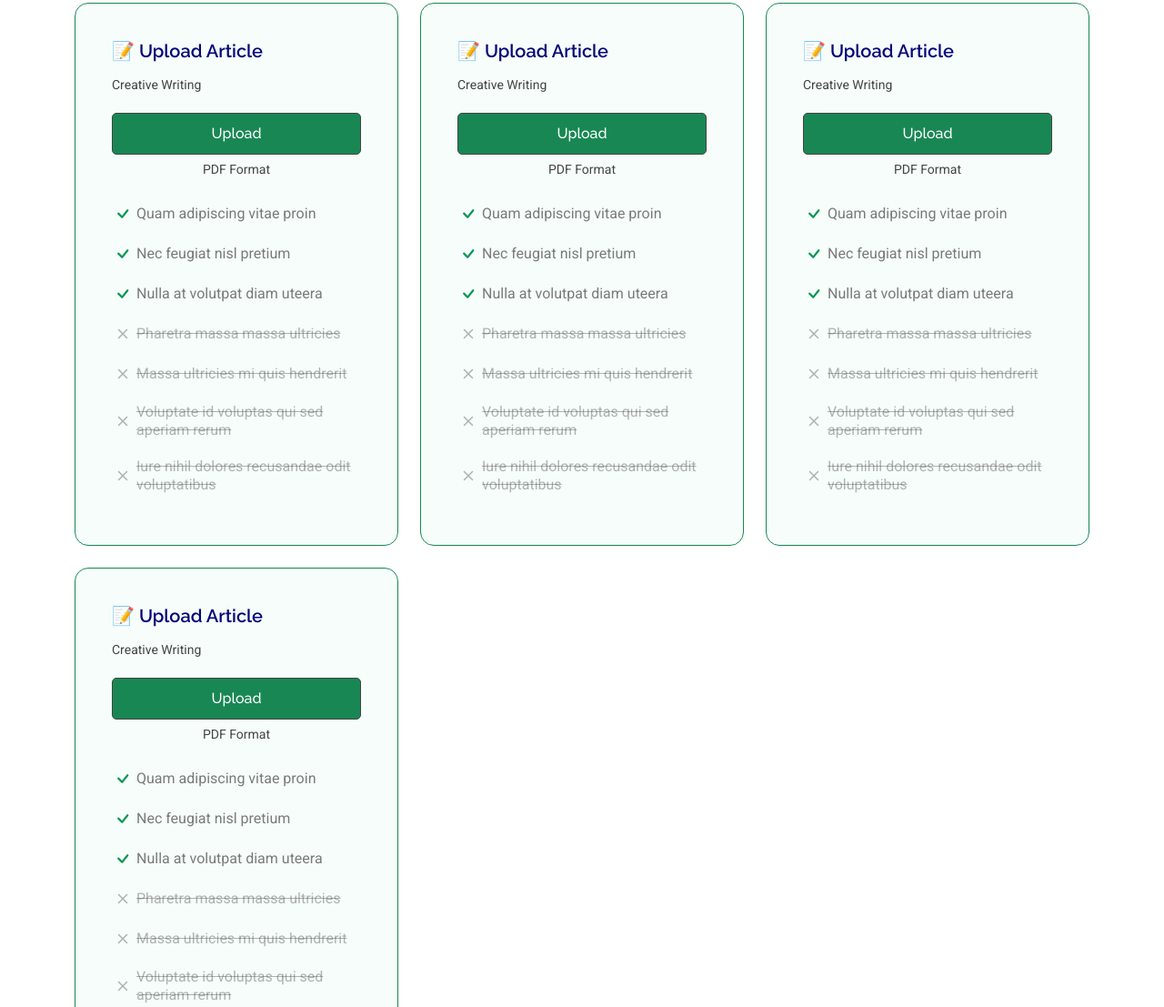
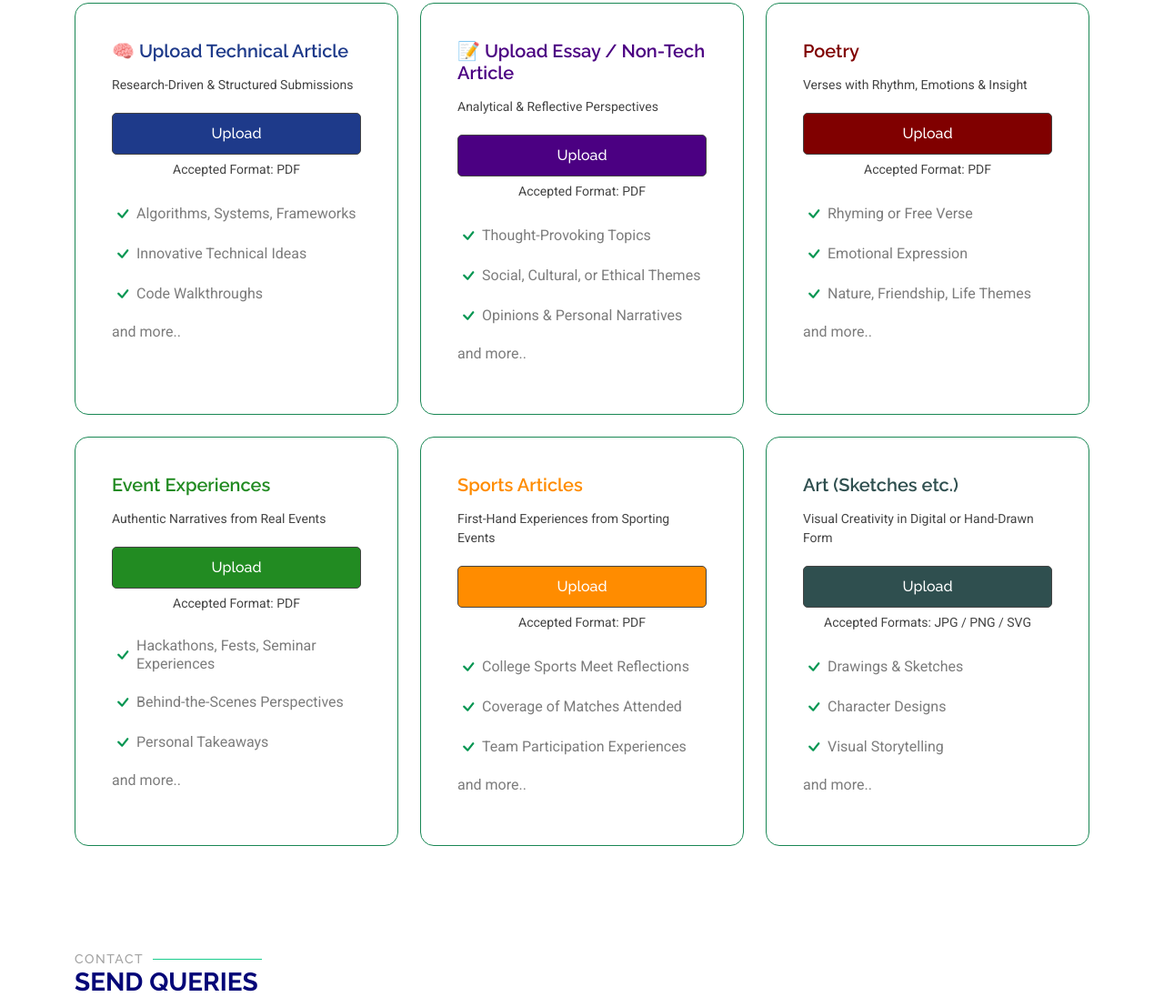
Before and after one commit to CSBS-MITM/magazine-upload-portal, a plain HTML site: page index.html in a window 1280 px wide. Shown: the part 1259-2366 px from the top of the page at 91% size. Drawn offline with Linux system fonts and the light colour scheme.

Commit message:
Added content, colors

```diff
--- a/assets/css/main.css
+++ b/assets/css/main.css
@@ -1425,7 +1425,7 @@ section,
 # Pricing Section
 --------------------------------------------------------------*/
 .pricing .pricing-item {
-  background-color: color-mix(in srgb, var(--accent-color), transparent 96%);
+  /* background-color: color-mix(in srgb, var(--accent-color), transparent 96%); */
   padding: 40px 40px;
   height: 100%;
   border-radius: 15px;
@@ -1758,6 +1758,29 @@ section,
   font-size: 1.3rem !important;
 }
 
+/* Hover effects */
+.btn-tech:hover {
+  background-color: #143175 !important;
+}
+.btn-essay:hover {
+  background-color: #3a0066 !important;
+}
+
+.btn-poetry:hover {
+  background-color: #660000 !important;
+}
+.btn-event:hover {
+  background-color: #145214 !important;
+}
+.btn-sports:hover {
+  background-color: #cc6e00 !important;
+}
+.btn-art:hover {
+  background-color: #1c1c1c !important;
+}
+
+
+
 @media (max-width: 768px){
   .sitename{
     font-size: larger !important;
--- a/index.html
+++ b/index.html
@@ -15,7 +15,9 @@
   <!-- Fonts -->
   <link href="https://fonts.googleapis.com" rel="preconnect">
   <link href="https://fonts.gstatic.com" rel="preconnect" crossorigin>
-  <link href="https://fonts.googleapis.com/css2?family=Roboto:ital,wght@0,100;0,300;0,400;0,500;0,700;0,900;1,100;1,300;1,400;1,500;1,700;1,900&family=Poppins:ital,wght@0,100;0,200;0,300;0,400;0,500;0,600;0,700;0,800;0,900;1,100;1,200;1,300;1,400;1,500;1,600;1,700;1,800;1,900&family=Raleway:ital,wght@0,100;0,200;0,300;0,400;0,500;0,600;0,700;0,800;0,900;1,100;1,200;1,300;1,400;1,500;1,600;1,700;1,800;1,900&display=swap" rel="stylesheet">
+  <link
+    href="https://fonts.googleapis.com/css2?family=Roboto:ital,wght@0,100;0,300;0,400;0,500;0,700;0,900;1,100;1,300;1,400;1,500;1,700;1,900&family=Poppins:ital,wght@0,100;0,200;0,300;0,400;0,500;0,600;0,700;0,800;0,900;1,100;1,200;1,300;1,400;1,500;1,600;1,700;1,800;1,900&family=Raleway:ital,wght@0,100;0,200;0,300;0,400;0,500;0,600;0,700;0,800;0,900;1,100;1,200;1,300;1,400;1,500;1,600;1,700;1,800;1,900&display=swap"
+    rel="stylesheet">
 
   <!-- Vendor CSS Files -->
   <link href="assets/vendor/bootstrap/css/bootstrap.min.css" rel="stylesheet">
@@ -52,7 +54,6 @@
           <li><a href="#hero" class="active">Home</a></li>
           <li><a href="#about">About</a></li>
           <li><a href="#pricing">Upload</a></li>
-          <li><a href="#faq">FAQ</a></li>
           <li><a href="#contact">Contact</a></li>
         </ul>
         <i class="mobile-nav-toggle d-xl-none bi bi-list"></i>
@@ -92,8 +93,10 @@
           <div class="col-xl-5 content about-section">
             <h3>About</h3>
             <p> It’s time to unleash your creativity and innovation!
-              This is the official platform for students and faculty of the Department of Computer Science and Business Systems (CS&BS) to submit content for our 2024-25 Academic Year Magazine.<br />
-              From event spotlights and technical articles to creative writing and stunning visuals – if it reflects the energy, intellect, and spirit of CS&BS, we want it here!<br />
+              This is the official platform for students and faculty of the Department of Computer Science and Business
+              Systems (CS&BS) to submit content for our 2024-25 Academic Year Magazine.<br />
+              From event spotlights and technical articles to creative writing and stunning visuals – if it reflects the
+              energy, intellect, and spirit of CS&BS, we want it here!<br />
               All submissions will be reviewed and curated for publishing in our official department magazine.<br />
               So, whether you’re a writer, designer, techie or storyteller – this is your stage.
               <br />
@@ -106,7 +109,7 @@
 
     </section><!-- /About Section -->
 
-  <!-- Pricing Section -->
+    <!-- Pricing Section -->
     <section id="pricing" class="pricing section">
 
       <!-- Section Title -->
@@ -119,162 +122,107 @@
 
         <div class="row gy-4 upload-section">
 
+          <!-- Upload Technical Article -->
           <div class="col-lg-4" data-aos="zoom-in" data-aos-delay="100">
             <div class="pricing-item border border-success">
-              <h3>📝 Upload Article</h3>
-              <p class="description">Creative Writing</p>
-              <a href="#" class="btn btn-success cta-btn text-white">Upload</a>
-              <p class="text-center small">PDF Format</p>
+              <h3 style="color: #1E3A8A;">🧠 Upload Technical Article</h3>
+              <p class="description">Research-Driven & Structured Submissions</p>
+              <a href="#" class="btn cta-btn text-white btn-tech" style="background-color: #1E3A8A;">Upload</a>
+              <p class="text-center small">Accepted Format: PDF</p>
               <ul>
-                <li><i class="bi bi-check"></i> <span>Quam adipiscing vitae proin</span></li>
-                <li><i class="bi bi-check"></i> <span>Nec feugiat nisl pretium</span></li>
-                <li><i class="bi bi-check"></i> <span>Nulla at volutpat diam uteera</span></li>
-                <li class="na"><i class="bi bi-x"></i> <span>Pharetra massa massa ultricies</span></li>
-                <li class="na"><i class="bi bi-x"></i> <span>Massa ultricies mi quis hendrerit</span></li>
-                <li class="na"><i class="bi bi-x"></i> <span>Voluptate id voluptas qui sed aperiam rerum</span></li>
-                <li class="na"><i class="bi bi-x"></i> <span>Iure nihil dolores recusandae odit voluptatibus</span></li>
+                <li><i class="bi bi-check"></i> <span>Algorithms, Systems, Frameworks</span></li>
+                <li><i class="bi bi-check"></i> <span>Innovative Technical Ideas</span></li>
+                <li><i class="bi bi-check"></i> <span>Code Walkthroughs</span></li>
+                <li><span>and more..</span></li>
               </ul>
             </div>
-          </div><!-- End Pricing Item -->
+          </div>
 
+          <!-- Upload Essay / Non-Tech Article -->
           <div class="col-lg-4" data-aos="zoom-in" data-aos-delay="200">
             <div class="pricing-item border border-success">
-              <h3>📝 Upload Article</h3>
-              <p class="description">Creative Writing</p>
-              <a href="#" class="btn btn-success cta-btn text-white">Upload</a>
-              <p class="text-center small">PDF Format</p>
+              <h3 style="color: #4B0082;">📝 Upload Essay / Non-Tech Article</h3>
+              <p class="description">Analytical & Reflective Perspectives</p>
+              <a href="#" class="btn cta-btn text-white btn-essay" style="background-color:#4B0082;">Upload</a>
+              <p class="text-center small">Accepted Format: PDF</p>
               <ul>
-                <li><i class="bi bi-check"></i> <span>Quam adipiscing vitae proin</span></li>
-                <li><i class="bi bi-check"></i> <span>Nec feugiat nisl pretium</span></li>
-                <li><i class="bi bi-check"></i> <span>Nulla at volutpat diam uteera</span></li>
-                <li class="na"><i class="bi bi-x"></i> <span>Pharetra massa massa ultricies</span></li>
-                <li class="na"><i class="bi bi-x"></i> <span>Massa ultricies mi quis hendrerit</span></li>
-                <li class="na"><i class="bi bi-x"></i> <span>Voluptate id voluptas qui sed aperiam rerum</span></li>
-                <li class="na"><i class="bi bi-x"></i> <span>Iure nihil dolores recusandae odit voluptatibus</span></li>
+                <li><i class="bi bi-check"></i> <span>Thought-Provoking Topics</span></li>
+                <li><i class="bi bi-check"></i> <span>Social, Cultural, or Ethical Themes</span></li>
+                <li><i class="bi bi-check"></i> <span>Opinions & Personal Narratives</span></li>
+                <li><span>and more..</span></li>
               </ul>
             </div>
-          </div><!-- End Pricing Item -->
+          </div>
 
-
-          <div class="col-lg-4" data-aos="zoom-in" data-aos-delay="300">
+          <!-- Poetry -->
+          <div class="col-lg-4" data-aos="zoom-in" data-aos-delay="400">
             <div class="pricing-item border border-success">
-              <h3>📝 Upload Article</h3>
-              <p class="description">Creative Writing</p>
-              <a href="#" class="btn btn-success cta-btn text-white">Upload</a>
-              <p class="text-center small">PDF Format</p>
+              <h3 style="color: #800000;">Poetry</h3>
+              <p class="description">Verses with Rhythm, Emotions & Insight</p>
+              <a href="#" class="btn cta-btn text-white btn-poetry" style="background-color: #800000;">Upload</a>
+              <p class="text-center small">Accepted Format: PDF</p>
               <ul>
-                <li><i class="bi bi-check"></i> <span>Quam adipiscing vitae proin</span></li>
-                <li><i class="bi bi-check"></i> <span>Nec feugiat nisl pretium</span></li>
-                <li><i class="bi bi-check"></i> <span>Nulla at volutpat diam uteera</span></li>
-                <li class="na"><i class="bi bi-x"></i> <span>Pharetra massa massa ultricies</span></li>
-                <li class="na"><i class="bi bi-x"></i> <span>Massa ultricies mi quis hendrerit</span></li>
-                <li class="na"><i class="bi bi-x"></i> <span>Voluptate id voluptas qui sed aperiam rerum</span></li>
-                <li class="na"><i class="bi bi-x"></i> <span>Iure nihil dolores recusandae odit voluptatibus</span></li>
+                <li><i class="bi bi-check"></i> <span>Rhyming or Free Verse</span></li>
+                <li><i class="bi bi-check"></i> <span>Emotional Expression</span></li>
+                <li><i class="bi bi-check"></i> <span>Nature, Friendship, Life Themes</span></li>
+                <li><span>and more..</span></li>
               </ul>
             </div>
-          </div><!-- End Pricing Item -->
+          </div>
 
-
-           <div class="col-lg-4" data-aos="zoom-in" data-aos-delay="400">
+          <!-- Event Experiences -->
+          <div class="col-lg-4" data-aos="zoom-in" data-aos-delay="500">
             <div class="pricing-item border border-success">
-              <h3>📝 Upload Article</h3>
-              <p class="description">Creative Writing</p>
-              <a href="#" class="btn btn-success cta-btn text-white">Upload</a>
-              <p class="text-center small">PDF Format</p>
+              <h3 style="color: #228B22;">Event Experiences</h3>
+              <p class="description">Authentic Narratives from Real Events</p>
+              <a href="#" class="btn cta-btn text-white btn-event" style="background-color: #228B22;">Upload</a>
+              <p class="text-center small">Accepted Format: PDF</p>
               <ul>
-                <li><i class="bi bi-check"></i> <span>Quam adipiscing vitae proin</span></li>
-                <li><i class="bi bi-check"></i> <span>Nec feugiat nisl pretium</span></li>
-                <li><i class="bi bi-check"></i> <span>Nulla at volutpat diam uteera</span></li>
-                <li class="na"><i class="bi bi-x"></i> <span>Pharetra massa massa ultricies</span></li>
-                <li class="na"><i class="bi bi-x"></i> <span>Massa ultricies mi quis hendrerit</span></li>
-                <li class="na"><i class="bi bi-x"></i> <span>Voluptate id voluptas qui sed aperiam rerum</span></li>
-                <li class="na"><i class="bi bi-x"></i> <span>Iure nihil dolores recusandae odit voluptatibus</span></li>
+                <li><i class="bi bi-check"></i> <span>Hackathons, Fests, Seminar Experiences</span></li>
+                <li><i class="bi bi-check"></i> <span>Behind-the-Scenes Perspectives</span></li>
+                <li><i class="bi bi-check"></i> <span>Personal Takeaways</span></li>
+                <li><span>and more..</span></li>
               </ul>
             </div>
-          </div><!-- End Pricing Item -->
+          </div>
 
-          <!-- <div class="col-lg-4" data-aos="zoom-in" data-aos-delay="500">
-            <div class="pricing-item">
-              <h3>Developer Plan</h3>
-              <p class="description">Ullam mollitia quasi nobis soluta in voluptatum et sint palora dex strater</p>
-              <h4><sup>$</sup>49<span> / month</span></h4>
-              <a href="#" class="cta-btn">Start a free trial</a>
-              <p class="text-center small">No credit card required</p>
+          <!-- Sports Articles -->
+          <div class="col-lg-4" data-aos="zoom-in" data-aos-delay="600">
+            <div class="pricing-item border border-success">
+              <h3 style="color: #FF8C00;">Sports Articles</h3>
+              <p class="description">First-Hand Experiences from Sporting Events</p>
+              <a href="#" class="btn cta-btn text-white btn-sports" style="background-color: #FF8C00">Upload</a>
+              <p class="text-center small">Accepted Format: PDF</p>
               <ul>
-                <li><i class="bi bi-check"></i> <span>Quam adipiscing vitae proin</span></li>
-                <li><i class="bi bi-check"></i> <span>Nec feugiat nisl pretium</span></li>
-                <li><i class="bi bi-check"></i> <span>Nulla at volutpat diam uteera</span></li>
-                <li><i class="bi bi-check"></i> <span>Pharetra massa massa ultricies</span></li>
-                <li><i class="bi bi-check"></i> <span>Massa ultricies mi quis hendrerit</span></li>
-                <li><i class="bi bi-check"></i> <span>Voluptate id voluptas qui sed aperiam rerum</span></li>
-                <li><i class="bi bi-check"></i> <span>Iure nihil dolores recusandae odit voluptatibus</span></li>
+                <li><i class="bi bi-check"></i> <span>College Sports Meet Reflections</span></li>
+                <li><i class="bi bi-check"></i> <span>Coverage of Matches Attended</span></li>
+                <li><i class="bi bi-check"></i> <span>Team Participation Experiences</span></li>
+                <li><span>and more..</span></li>
               </ul>
             </div>
-          </div>End Pricing Item -->   <!-- End Pricing Item -->
+          </div>
+
+          <!-- Art (Sketches etc.) -->
+          <div class="col-lg-4" data-aos="zoom-in" data-aos-delay="700">
+            <div class="pricing-item border border-success">
+              <h3 style="color: #2F4F4F;">Art (Sketches etc.)</h3>
+              <p class="description">Visual Creativity in Digital or Hand-Drawn Form</p>
+              <a href="#" class="btn cta-btn text-white btn-art" style="background-color:#2F4F4F">Upload</a>
+              <p class="text-center small">Accepted Formats: JPG / PNG / SVG</p>
+              <ul>
+                <li><i class="bi bi-check"></i> <span>Drawings & Sketches</span></li>
+                <li><i class="bi bi-check"></i> <span>Character Designs</span></li>
+                <li><i class="bi bi-check"></i> <span>Visual Storytelling</span></li>
+                <li><span>and more..</span></li>
+              </ul>
+            </div>
+          </div>
 
         </div>
 
       </div>
 
-    </section><!-- /Pricing Section -->
-
-    <!-- Faq Section -->
-    <section id="faq" class="faq section light-background">
-
-      <div class="container-fluid">
-
-        <div class="row gy-4">
-
-          <div class="col-lg-7 d-flex flex-column justify-content-center order-2 order-lg-1">
-
-            <div class="content px-xl-5" data-aos="fade-up" data-aos-delay="100">
-              <h3><span>Frequently Asked </span><strong>Questions</strong></h3>
-              <p>
-                Lorem ipsum dolor sit amet, consectetur adipiscing elit, sed do eiusmod tempor incididunt ut labore et dolore magna aliqua. Duis aute irure dolor in reprehenderit
-              </p>
-            </div>
-
-            <div class="faq-container px-xl-5" data-aos="fade-up" data-aos-delay="200">
-
-              <div class="faq-item faq-active">
-                <i class="faq-icon bi bi-question-circle"></i>
-                <h3>Non consectetur a erat nam at lectus urna duis?</h3>
-                <div class="faq-content">
-                  <p>Feugiat pretium nibh ipsum consequat. Tempus iaculis urna id volutpat lacus laoreet non curabitur gravida. Venenatis lectus magna fringilla urna porttitor rhoncus dolor purus non.</p>
-                </div>
-                <i class="faq-toggle bi bi-chevron-right"></i>
-              </div><!-- End Faq item-->
-
-              <div class="faq-item">
-                <i class="faq-icon bi bi-question-circle"></i>
-                <h3>Feugiat scelerisque varius morbi enim nunc faucibus a pellentesque?</h3>
-                <div class="faq-content">
-                  <p>Dolor sit amet consectetur adipiscing elit pellentesque habitant morbi. Id interdum velit laoreet id donec ultrices. Fringilla phasellus faucibus scelerisque eleifend donec pretium. Est pellentesque elit ullamcorper dignissim. Mauris ultrices eros in cursus turpis massa tincidunt dui.</p>
-                </div>
-                <i class="faq-toggle bi bi-chevron-right"></i>
-              </div><!-- End Faq item-->
-
-              <div class="faq-item">
-                <i class="faq-icon bi bi-question-circle"></i>
-                <h3>Dolor sit amet consectetur adipiscing elit pellentesque?</h3>
-                <div class="faq-content">
-                  <p>Eleifend mi in nulla posuere sollicitudin aliquam ultrices sagittis orci. Faucibus pulvinar elementum integer enim. Sem nulla pharetra diam sit amet nisl suscipit. Rutrum tellus pellentesque eu tincidunt. Lectus urna duis convallis convallis tellus. Urna molestie at elementum eu facilisis sed odio morbi quis</p>
-                </div>
-                <i class="faq-toggle bi bi-chevron-right"></i>
-              </div><!-- End Faq item-->
-
-            </div>
-
-          </div>
-
-          <div class="col-lg-5 order-1 order-lg-2">
-            <img src="assets/img/faq.jpg" class="img-fluid" alt="" data-aos="zoom-in" data-aos-delay="100">
-          </div>
-        </div>
-
-      </div>
-
-    </section><!-- /Faq Section -->
+    </section><!-- Upload Section -->
 
     <!-- Contact Section -->
     <section id="contact" class="contact section">
@@ -336,7 +284,8 @@
   </footer>
 
   <!-- Scroll Top -->
-  <a href="#" id="scroll-top" class="scroll-top d-flex align-items-center justify-content-center"><i class="bi bi-arrow-up-short"></i></a>
+  <a href="#" id="scroll-top" class="scroll-top d-flex align-items-center justify-content-center"><i
+      class="bi bi-arrow-up-short"></i></a>
 
   <!-- Preloader -->
   <div id="preloader"></div>
```
